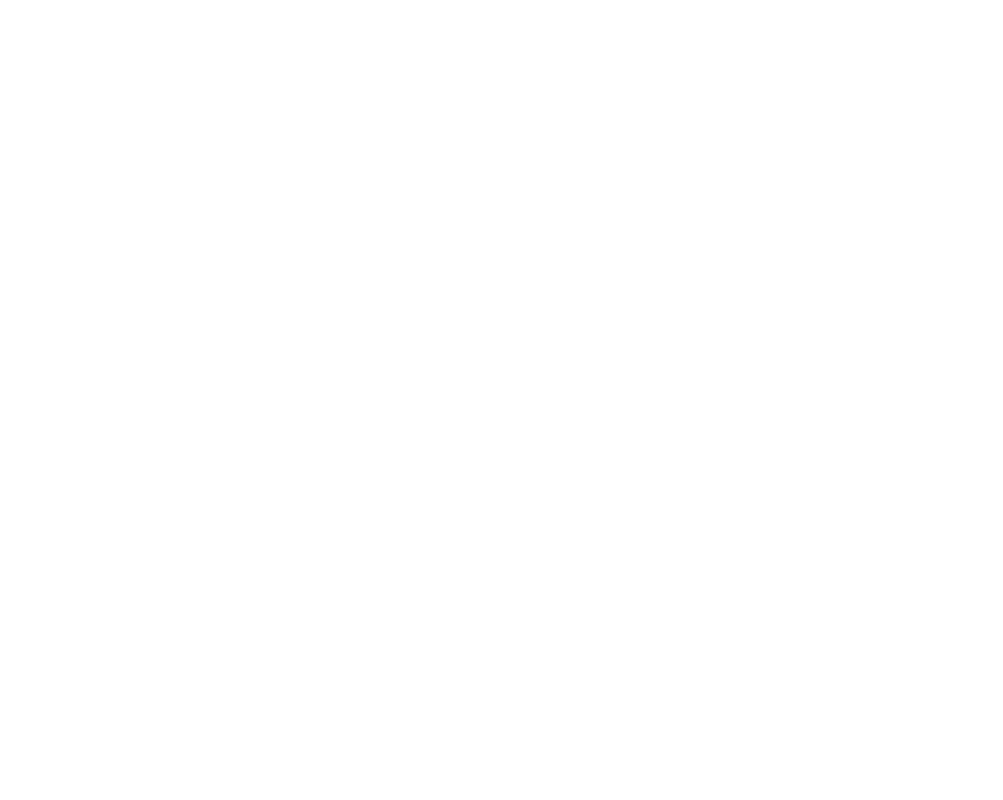
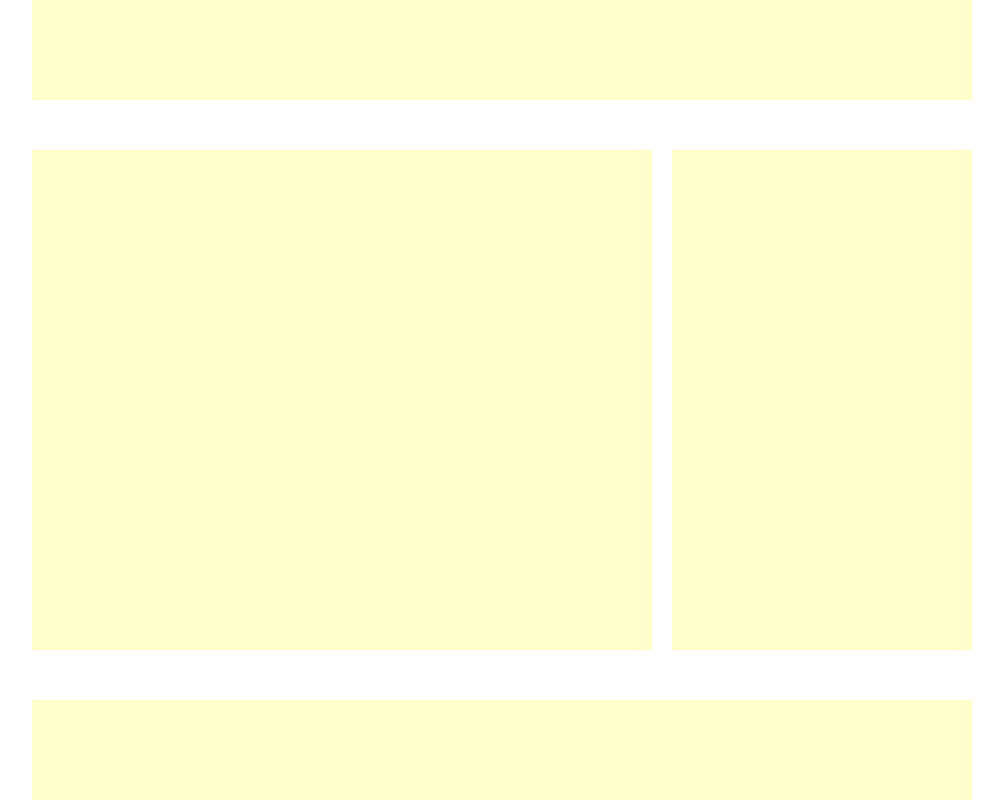
Before and after one commit to asato-sasaki/git1, a plain HTML site: page base/index.html in a window 1280 px wide. Shown: the whole page, without its empty margins (138-1141 px from the left). Drawn offline with Linux system fonts and the light colour scheme.

Commit message:
cssレイアウト作成

```diff
--- a/base/css/style.css
+++ b/base/css/style.css
@@ -1 +1,33 @@
 @charset "utf-8";
+
+#wrapper {
+    width: 940px;
+    margin: 0 auto;
+}
+
+#header {
+    height: 100px;
+    margin-bottom: 50px;
+    background-color: #ffc;
+}
+
+#main {
+    width: 620px;
+    height: 500px;
+    margin-bottom: 50px;
+    background-color: #ffc;
+    float: left;
+}
+
+#sub {
+    width: 300px;
+    height: 500px;
+    background-color: #ffc;
+    float: right;
+}
+
+#footer {
+    height: 100px;
+    background-color: #ffc;
+    clear: both;
+}
```
